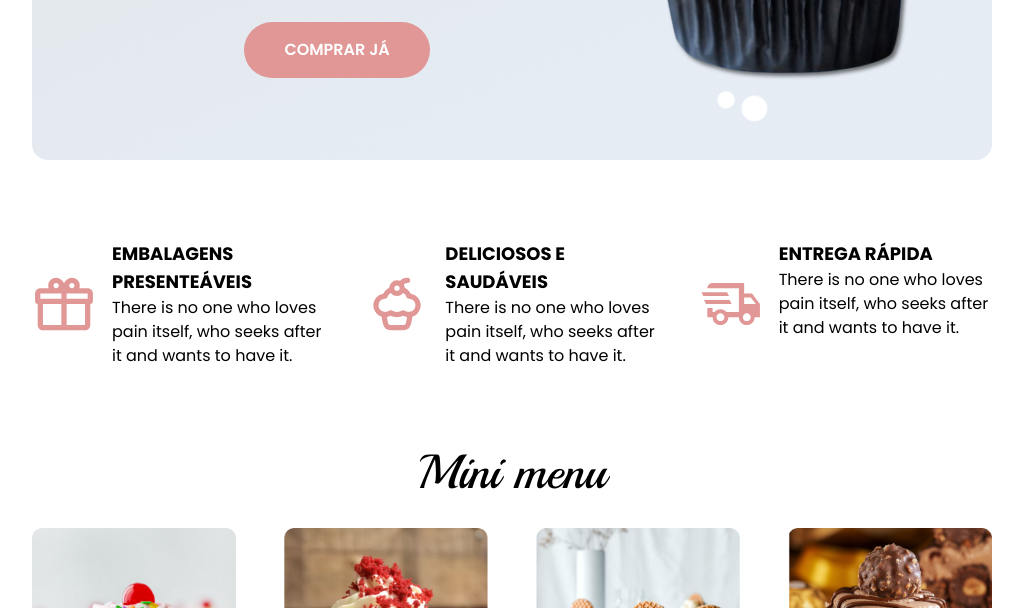
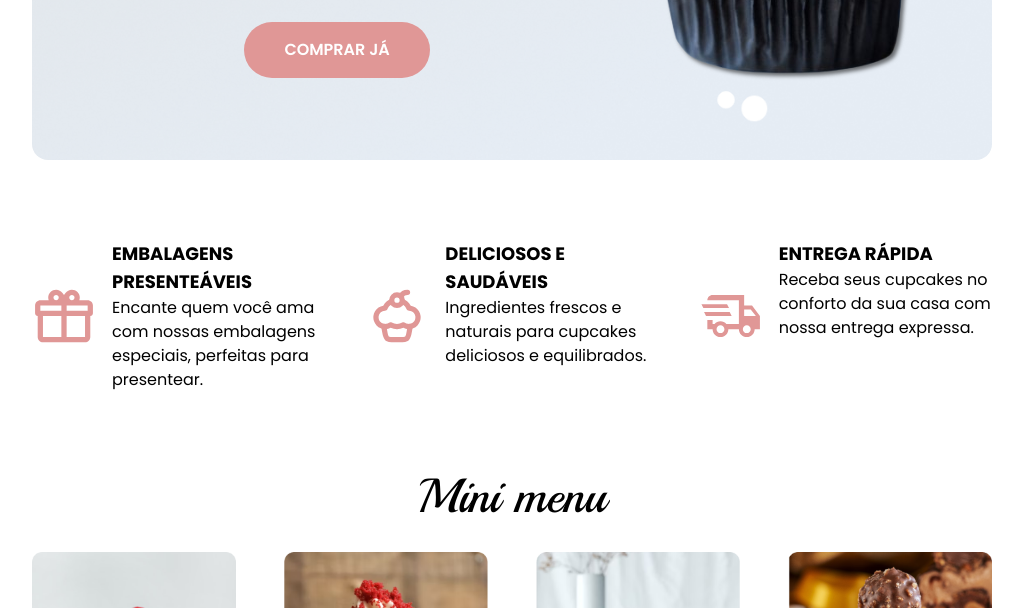
Before and after one commit to luyaneluiz/DoceEncantoCupcakes, a website: page src/index.html in a window 1280 px wide. Shown: the part 492-1100 px from the top of the page, without its empty margins (128-1151 px from the left). Drawn offline with Linux system fonts and the light colour scheme.

Commit message:
Ajustando textos dos diferenciais e ajustando grid

```diff
--- a/src/index.html
+++ b/src/index.html
@@ -48,26 +48,26 @@
         </section>
 
         <!-- Differences -->
-        <section class="flex gap-10" id="diferenciais">
+        <section class="grid grid-cols-3 gap-10" id="diferenciais">
             <div class="flex gap-4">
                 <img src="../assets/icon/mdi_package-outline.svg" alt="Icone de embalagem" width="64" height="76">
                 <div>
                     <h4 class="font-bold uppercase text-lg">Embalagens presenteáveis</h4>
-                    <p>There is no one who loves pain itself, who seeks after it and wants to have it. </p>
+                    <p>Encante quem você ama com nossas embalagens especiais, perfeitas para presentear.</p>
                 </div>
             </div>
             <div class="flex gap-4">
                 <img src="../assets/icon/lets-icons_cake.svg" alt="Icone cupcake" width="64" height="76">
                 <div>
                     <h4 class="font-bold uppercase text-lg">deliciosos e saudáveis</h4>
-                    <p>There is no one who loves pain itself, who seeks after it and wants to have it. </p>
+                    <p>Ingredientes frescos e naturais para cupcakes deliciosos e equilibrados.</p>
                 </div>
             </div>
             <div class="flex gap-4">
                 <img src="../assets/icon/mdi_truck-fast-outline.svg" alt="Icone caminhão" width="64" height="76">
                 <div>
                     <h4 class="font-bold uppercase text-lg">entrega rápida</h4>
-                    <p>There is no one who loves pain itself, who seeks after it and wants to have it. </p>
+                    <p>Receba seus cupcakes no conforto da sua casa com nossa entrega expressa.</p>
                 </div>
             </div>
         </section>
```
Also changed, not shown: src/output.css.
